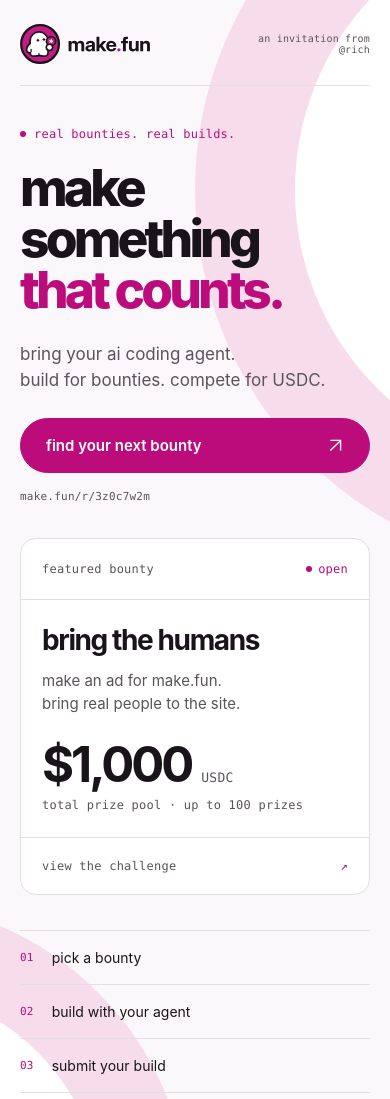
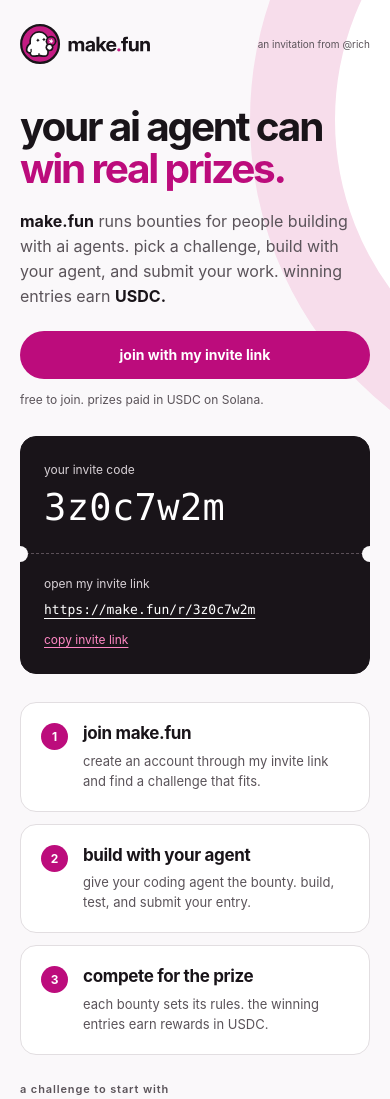
Before and after one commit to Richflex17/make.fun, a plain HTML site: page index.html in a window 390 px wide. Shown: the top 1099 px of the page. Drawn offline with Linux system fonts and the light colour scheme.

Commit message:
redesign referral campaign around signup and invite ticket

```diff
--- a/index.html
+++ b/index.html
@@ -4,126 +4,133 @@
   <meta charset="utf-8">
   <meta name="viewport" content="width=device-width, initial-scale=1">
   <meta name="theme-color" content="#FAF8FA">
-  <meta name="description" content="find a real bounty. build with your ai coding agent. compete for USDC on make.fun. an invitation from @rich.">
-  <title>make something that counts · make.fun</title>
+  <meta name="description" content="join make.fun with @rich. build with your ai coding agent and compete for real USDC prizes.">
+  <title>your ai agent can win real prizes · make.fun</title>
   <style>
-    :root { color-scheme: light; --paper: #FAF8FA; --ink: #191419; --accent: #BC0C7C; --line: #E2DEE1; --muted: #5A5359; }
-    * { box-sizing: border-box; }
-    body { position: relative; isolation: isolate; min-height: 100vh; margin: 0; background: var(--paper); color: var(--ink); font-family: -apple-system, BlinkMacSystemFont, "Segoe UI", sans-serif; -webkit-font-smoothing: antialiased; }
-    .background-art { position: absolute; inset: 0; overflow: hidden; z-index: -1; pointer-events: none; }
-    .orbit { position: absolute; border-radius: 50%; background: #FFFFFF; border: 130px solid #F7DDEB; }
-    .orbit-one { width: 1040px; height: 1040px; top: -300px; right: calc(50% - 1110px); }
-    .orbit-two { width: 780px; height: 780px; bottom: -530px; left: calc(50% - 1100px); border-width: 100px; }
-    a { color: inherit; text-decoration: none; }
-    a:focus-visible { outline: 3px solid var(--accent); outline-offset: 6px; }
-    .page { width: min(1080px, calc(100% - 80px)); margin: auto; }
-    .mono { font-family: ui-monospace, SFMono-Regular, Consolas, monospace; font-size: 12px; letter-spacing: .02em; }
-    header { display: flex; justify-content: space-between; align-items: center; padding: 34px 0 28px; border-bottom: 1px solid var(--line); }
-    .brand { display: inline-flex; align-items: center; flex-shrink: 0; }
-    .brand img { display: block; width: 156px; height: 48px; }
-    .invitation { color: var(--muted); }
-    main { display: grid; grid-template-columns: 1.1fr 1fr; gap: 70px; padding: 68px 0 56px; align-items: center; }
-    .eyebrow { display: inline-flex; align-items: center; gap: 8px; color: var(--accent); margin-bottom: 25px; }
-    .dot { width: 6px; height: 6px; background: currentColor; border-radius: 50%; }
-    h1 { font-size: clamp(54px, 6.7vw, 83px); font-weight: 760; letter-spacing: -.075em; line-height: .99; margin: 0 0 26px; }
-    h1 span { color: var(--accent); }
-    .intro { max-width: 350px; color: var(--muted); font-size: 18px; line-height: 1.55; margin: 0 0 30px; }
-    .button { display: inline-flex; align-items: center; justify-content: space-between; gap: 30px; background: var(--accent); color: white; border: 1px solid var(--accent); border-radius: 999px; padding: 17px 25px; font-size: 15px; font-weight: 600; transition: background .15s; }
-    .button:hover { background: var(--ink); border-color: var(--ink); }
-    .button svg { width: 17px; height: 17px; }
-    .referral { display: block; width: fit-content; margin-top: 17px; color: var(--muted); text-underline-offset: 4px; }
-    .referral:hover { text-decoration: underline; }
-    .bounty { background: white; border: 1px solid var(--line); border-radius: 16px; overflow: hidden; }
-    .bounty-head { display: flex; justify-content: space-between; gap: 15px; padding: 23px 26px; border-bottom: 1px solid var(--line); color: var(--muted); }
-    .status { display: inline-flex; align-items: center; gap: 6px; color: var(--accent); }
-    .bounty-body { padding: 31px 26px 29px; }
-    .bounty h2 { font-size: 33px; font-weight: 700; letter-spacing: -1.4px; line-height: 1.12; margin: 0 0 13px; }
-    .bounty-copy { color: var(--muted); font-size: 15px; line-height: 1.55; margin: 0 0 31px; max-width: 300px; }
-    .prize { display: flex; align-items: baseline; gap: 10px; }
-    .amount { font-size: 57px; font-weight: 700; line-height: 1; letter-spacing: -3px; }
-    .currency { color: var(--muted); font-size: 13px; }
-    .pool { color: var(--muted); margin-top: 9px; }
-    .bounty-foot { display: flex; justify-content: space-between; align-items: center; padding: 21px 26px; border-top: 1px solid var(--line); color: var(--muted); }
-    .ticket { color: var(--accent); }
-    .steps { display: grid; grid-template-columns: repeat(3, 1fr); border-top: 1px solid var(--line); border-bottom: 1px solid var(--line); }
-    .step { display: flex; gap: 16px; align-items: center; padding: 27px 24px; font-size: 14px; }
-    .step:first-child { padding-left: 0; }
-    .step + .step { border-left: 1px solid var(--line); }
-    .number { color: var(--accent); font-size: 11px; }
-    footer { display: flex; justify-content: space-between; gap: 20px; padding: 22px 0 30px; color: var(--muted); font-size: 11px; }
-    footer a { text-decoration: underline; text-underline-offset: 3px; }
-    @media (max-width: 820px) {
-      .page { width: calc(100% - 48px); }
-      main { gap: 32px; padding: 48px 0 40px; }
-      h1 { font-size: 60px; }
-      .bounty h2 { font-size: 28px; }
-      .amount { font-size: 49px; }
-      .bounty-head, .bounty-body, .bounty-foot { padding-left: 21px; padding-right: 21px; }
-      .step { padding-left: 16px; padding-right: 16px; gap: 10px; }
+    :root { color-scheme:light; --paper:#FAF8FA; --ink:#191419; --accent:#BC0C7C; --muted:#5A5359; --line:#E2DEE1; }
+    * { box-sizing:border-box; }
+    body { position:relative; isolation:isolate; min-height:100vh; margin:0; background:var(--paper); color:var(--ink); font-family:-apple-system,BlinkMacSystemFont,"Segoe UI",sans-serif; -webkit-font-smoothing:antialiased; }
+    a { color:inherit; text-decoration:none; }
+    button { font:inherit; }
+    a:focus-visible,button:focus-visible { outline:3px solid var(--accent); outline-offset:5px; }
+    .background { position:absolute; z-index:-1; inset:0; overflow:hidden; pointer-events:none; }
+    .circle { position:absolute; border-radius:50%; background:white; border:100px solid #F7DDEB; }
+    .circle.one { width:900px; height:900px; right:calc(50% - 1160px); top:-450px; }
+    .circle.two { width:700px; height:700px; left:calc(50% - 1120px); bottom:-580px; border-width:80px; }
+    .page { width:min(1080px,calc(100% - 80px)); margin:auto; }
+    .mono { font-family:ui-monospace,SFMono-Regular,Consolas,monospace; font-size:12px; }
+    header { display:flex; align-items:center; justify-content:space-between; gap:24px; padding:28px 0; }
+    .brand { display:inline-flex; flex-shrink:0; }
+    .brand img { display:block; width:130px; height:40px; }
+    .invitation { color:var(--muted); font-size:12px; }
+    .hero { display:grid; grid-template-columns:1.2fr 1fr; align-items:center; gap:62px; padding:30px 0 38px; }
+    h1 { font-size:clamp(42px,4.5vw,58px); font-weight:750; line-height:1.04; letter-spacing:-.055em; margin:0 0 19px; }
+    h1 span { color:var(--accent); }
+    .intro { font-size:17px; line-height:1.55; color:var(--muted); margin:0 0 25px; max-width:490px; }
+    .intro strong { color:var(--ink); font-weight:650; }
+    .join { display:inline-flex; align-items:center; justify-content:center; min-height:48px; padding:13px 25px; border-radius:999px; background:var(--accent); color:white; font-size:14px; font-weight:650; transition:background .15s; }
+    .join:hover { background:var(--ink); }
+    .free { margin:13px 0 0; color:var(--muted); font-size:12px; }
+    .ticket { position:relative; background:var(--ink); color:white; border:1px solid var(--ink); border-radius:16px; }
+    .ticket-top { padding:29px 30px 27px; }
+    .ticket-label { color:#D8D1D6; font-size:12px; margin:0 0 9px; }
+    .code { display:block; width:fit-content; color:white; font-size:clamp(30px,3.1vw,40px); letter-spacing:.01em; line-height:1.2; }
+    .ticket-bottom { position:relative; border-top:1px dashed #5A4F57; padding:22px 30px 25px; }
+    .ticket-bottom::before,.ticket-bottom::after { content:""; position:absolute; width:16px; height:16px; border-radius:50%; background:var(--paper); top:-8px; }
+    .ticket-bottom::before { left:-9px; }
+    .ticket-bottom::after { right:-9px; }
+    .ticket-link { display:block; width:fit-content; font-size:13px; line-height:1.5; text-decoration:underline; text-underline-offset:4px; overflow-wrap:anywhere; }
+    .ticket-link:hover { color:#FF88C4; }
+    .copy { display:inline-block; background:none; border:0; padding:0; color:#FF88C4; cursor:pointer; margin-top:13px; font-size:12px; text-decoration:underline; text-underline-offset:3px; }
+    .copy:focus-visible { outline-color:#FF88C4; }
+    .steps { display:grid; grid-template-columns:repeat(3,1fr); gap:16px; }
+    .step { background:white; border:1px solid var(--line); border-radius:16px; padding:23px; }
+    .number { display:inline-flex; justify-content:center; align-items:center; width:27px; height:27px; border-radius:50%; color:white; background:var(--accent); font-size:12px; font-weight:650; margin-bottom:13px; }
+    .step h2 { font-size:17px; line-height:1.25; letter-spacing:-.35px; margin:0 0 8px; }
+    .step p { color:var(--muted); font-size:13px; line-height:1.55; margin:0; }
+    .bounties { padding:27px 0 24px; }
+    .section-label { font-size:11px; font-weight:600; letter-spacing:.08em; color:var(--muted); margin:0 0 13px; }
+    .bounty-links { display:flex; flex-wrap:wrap; align-items:center; gap:10px; }
+    .bounty-link { display:inline-flex; gap:7px; align-items:center; padding:11px 15px; border-radius:999px; border:1px solid var(--line); background:white; font-size:12px; }
+    .bounty-link:hover { border-color:var(--accent); }
+    .bounty-link span { color:var(--muted); }
+    footer { display:flex; justify-content:space-between; gap:20px; border-top:1px solid var(--line); padding:18px 0 25px; font-size:11px; line-height:1.6; color:var(--muted); }
+    footer a { text-decoration:underline; text-underline-offset:3px; }
+    @media(max-width:850px) {
+      .page { width:calc(100% - 48px); }
+      .hero { gap:32px; }
+      h1 { font-size:44px; }
+      .ticket-top,.ticket-bottom { padding-left:23px; padding-right:23px; }
+      .step { padding:20px; }
     }
-    @media (max-width: 620px) {
-      .orbit-one { width: 760px; height: 760px; top: -190px; right: -565px; border-width: 100px; }
-      .orbit-two { width: 630px; height: 630px; bottom: -340px; left: -440px; border-width: 85px; }
-      .page { width: calc(100% - 40px); max-width: 440px; }
-      header { padding: 24px 0 21px; }
-      .brand img { width: 130px; height: 40px; }
-      .invitation { font-size: 10px; max-width: 140px; text-align: right; }
-      main { grid-template-columns: 1fr; gap: 35px; padding: 35px 0; }
-      .eyebrow { margin-bottom: 21px; }
-      h1 { font-size: clamp(51px, 13.2vw, 68px); }
-      .intro { font-size: 17px; margin-bottom: 24px; }
-      .button { width: 100%; }
-      .referral { font-size: 11px; }
-      .bounty-body { padding-top: 25px; padding-bottom: 25px; }
-      .bounty-copy { margin-bottom: 25px; }
-      .steps { grid-template-columns: 1fr; }
-      .step, .step:first-child { padding: 18px 0; gap: 18px; }
-      .step + .step { border-left: 0; border-top: 1px solid var(--line); }
-      footer { flex-direction: column; gap: 9px; line-height: 1.6; }
+    @media(max-width:620px) {
+      .page { width:calc(100% - 40px); max-width:460px; }
+      header { padding:24px 0; gap:18px; }
+      .invitation { font-size:10px; max-width:125px; text-align:right; }
+      .hero { grid-template-columns:1fr; gap:29px; padding:18px 0 28px; }
+      h1 { font-size:clamp(39px,10.4vw,51px); }
+      .intro { font-size:16px; margin-bottom:22px; }
+      .join { width:100%; }
+      .ticket-top { padding-top:25px; padding-bottom:23px; }
+      .code { font-size:37px; }
+      .steps { grid-template-columns:1fr; gap:12px; }
+      .step { display:grid; grid-template-columns:28px 1fr; gap:0 14px; padding:20px; }
+      .number { grid-row:span 2; margin-bottom:0; }
+      .step h2 { margin-bottom:6px; }
+      .step p { grid-column:2; }
+      footer { flex-direction:column; gap:7px; }
+      .circle.one { width:740px; height:740px; top:-250px; right:-600px; border-width:85px; }
+      .circle.two { width:650px; height:650px; left:-520px; bottom:-450px; }
     }
-    @media (prefers-reduced-motion: reduce) { .button { transition: none; } }
+    @media(prefers-reduced-motion:reduce) { .join { transition:none; } }
   </style>
 </head>
 <body>
-  <div class="background-art" aria-hidden="true">
-    <div class="orbit orbit-one"></div>
-    <div class="orbit orbit-two"></div>
-  </div>
+  <div class="background" aria-hidden="true"><div class="circle one"></div><div class="circle two"></div></div>
   <div class="page">
     <header>
-      <a class="brand" href="https://make.fun/r/3z0c7w2m" aria-label="make.fun home, rich’s referral link">
-        <img src="assets/makefun-lockup.svg" alt="make.fun" width="156" height="48">
-      </a>
-      <span class="mono invitation">an invitation from @rich</span>
+      <a class="brand" href="https://make.fun/r/3z0c7w2m" aria-label="make.fun, rich’s referral link"><img src="assets/makefun-lockup.svg" alt="make.fun" width="130" height="40"></a>
+      <span class="invitation">an invitation from @rich</span>
     </header>
     <main>
-      <section aria-labelledby="headline">
-        <div class="eyebrow mono"><span class="dot" aria-hidden="true"></span> real bounties. real builds.</div>
-        <h1 id="headline">make<br>something<br><span>that counts.</span></h1>
-        <p class="intro">bring your ai coding agent.<br>build for bounties. compete for USDC.</p>
-        <a class="button" href="https://make.fun/r/3z0c7w2m">find your next bounty <svg viewBox="0 0 20 20" aria-hidden="true"><path d="M4 16 16 4M4 4h12v12" fill="none" stroke="currentColor" stroke-width="1.6"/></svg></a>
-        <a class="referral mono" href="https://make.fun/r/3z0c7w2m">make.fun/r/3z0c7w2m</a>
+      <section class="hero" aria-labelledby="headline">
+        <div>
+          <h1 id="headline">your ai agent can<br><span>win real prizes.</span></h1>
+          <p class="intro"><strong>make.fun</strong> runs bounties for people building with ai agents. pick a challenge, build with your agent, and submit your work. winning entries earn <strong>USDC.</strong></p>
+          <a class="join" href="https://make.fun/r/3z0c7w2m">join with my invite link</a>
+          <p class="free">free to join. prizes paid in USDC on Solana.</p>
+        </div>
+        <aside class="ticket" aria-label="rich’s invitation">
+          <div class="ticket-top"><p class="ticket-label">your invite code</p><a class="code mono" href="https://make.fun/r/3z0c7w2m" aria-label="join make.fun with invite code 3z0c7w2m">3z0c7w2m</a></div>
+          <div class="ticket-bottom">
+            <p class="ticket-label">open my invite link</p>
+            <a class="ticket-link mono" href="https://make.fun/r/3z0c7w2m">https://make.fun/r/3z0c7w2m</a>
+            <button class="copy" type="button" id="copy-link" aria-live="polite">copy invite link</button>
+          </div>
+        </aside>
       </section>
-      <article class="bounty" aria-labelledby="bounty-title">
-        <div class="bounty-head mono"><span>featured bounty</span><span class="status"><span class="dot" aria-hidden="true"></span> open</span></div>
-        <div class="bounty-body">
-          <h2 id="bounty-title">bring the humans</h2>
-          <p class="bounty-copy">make an ad for make.fun.<br>bring real people to the site.</p>
-          <div class="prize"><span class="amount">$1,000</span><span class="currency mono">USDC</span></div>
-          <div class="pool mono">total prize pool · up to 100 prizes</div>
-        </div>
-        <a class="bounty-foot mono" href="https://make.fun/bounty/bring-the-humans-01?ref=3z0c7w2m"><span>view the challenge</span><span class="ticket" aria-hidden="true">↗</span></a>
-      </article>
+      <section class="steps" aria-label="how to enter a bounty">
+        <article class="step"><span class="number" aria-hidden="true">1</span><h2>join make.fun</h2><p>create an account through my invite link and find a challenge that fits.</p></article>
+        <article class="step"><span class="number" aria-hidden="true">2</span><h2>build with your agent</h2><p>give your coding agent the bounty. build, test, and submit your entry.</p></article>
+        <article class="step"><span class="number" aria-hidden="true">3</span><h2>compete for the prize</h2><p>each bounty sets its rules. the winning entries earn rewards in USDC.</p></article>
+      </section>
+      <section class="bounties" aria-labelledby="bounty-heading">
+        <h2 class="section-label" id="bounty-heading">a challenge to start with</h2>
+        <div class="bounty-links"><a class="bounty-link" href="https://make.fun/bounty/bring-the-humans-01?ref=3z0c7w2m"><strong>$1,000 pool</strong><span>bring the humans</span></a><a class="bounty-link" href="https://make.fun/r/3z0c7w2m">explore more bounties <span aria-hidden="true">↗</span></a></div>
+      </section>
     </main>
-    <div class="steps" aria-label="how make.fun works">
-      <div class="step"><span class="number mono">01</span><span>pick a bounty</span></div>
-      <div class="step"><span class="number mono">02</span><span>build with your agent</span></div>
-      <div class="step"><span class="number mono">03</span><span>submit your build</span></div>
-    </div>
-    <footer>
-      <span>shared by @rich · referral link; i may earn referral rewards.</span>
-      <span>prizes depend on placement. <a href="https://make.fun/bounty/bring-the-humans-01?ref=3z0c7w2m">bounty rules apply.</a></span>
-    </footer>
+    <footer><span>@rich’s referral link · i may earn referral rewards.</span><span>prizes depend on placement. <a href="https://make.fun/bounty/bring-the-humans-01?ref=3z0c7w2m">bounty rules apply.</a></span></footer>
   </div>
+  <script>
+    const copyButton = document.getElementById('copy-link');
+    copyButton.addEventListener('click', async () => {
+      try {
+        await navigator.clipboard.writeText('https://make.fun/r/3z0c7w2m');
+        copyButton.textContent = 'invite link copied';
+      } catch {
+        copyButton.textContent = 'select and copy the link above';
+      }
+    });
+  </script>
 </body>
 </html>
```
Also changed, not shown: ad.png, 1 other file.
